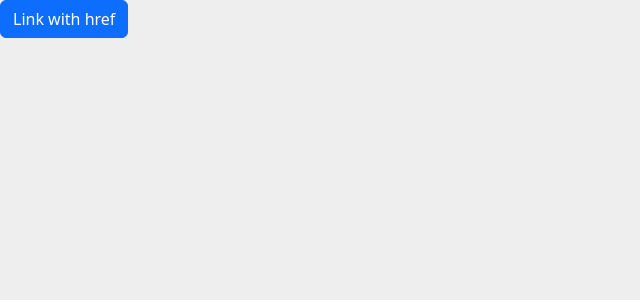
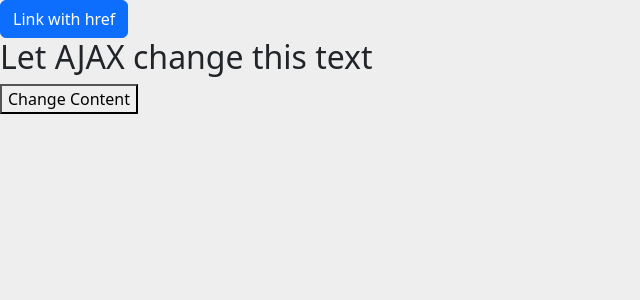
Before and after one commit to aahanmehta/squirrelz, a Flask app: page / in a window 1280 px wide. Shown: the top 300 px of the page, without its empty margins (0-640 px from the left). Run offline with Flask 3, Linux system fonts and the light colour scheme.

Commit message:
testing ajax

```diff
--- /dev/null
+++ b/app/static/js/ajax_info.txt
@@ -0,0 +1,4 @@
+<h1>AJAX</h1>
+<p>AJAX is not a programming language.</p>
+<p>AJAX is a technique for accessing web servers from a web page.</p>
+<p>AJAX stands for Asynchronous JavaScript And XML.</p>
--- a/app/static/js/state.js
+++ b/app/static/js/state.js
@@ -27,12 +27,20 @@ var checkBox = () => {
 btn.addEventListener("click", buttonFunc);
 checkbox.addEventListener("click", checkBox);
 
-const httpRequest = new XMLHttpRequest();
-function handler() {
-  // Process the server response here.
+var ajaxFunc = () => {
+  var xhttp = new XMLHttpRequest();
+  xhttp.onreadystatechange = function() {
+    if (this.readyState == 4 && this.status == 200) {
+     document.getElementById("ajaxButton").innerHTML = this.responseText;
+    }
+  };
+  xhttp.open("GET", "../ajax_info.txt", true);
+  xhttp.send();
 }
 
-httpRequest.onreadystatechange = handler;
-
-httpRequest.open("GET", "http://www.example.org/some.file", true);
-httpRequest.send();
+var ajaxButton = document.getElementById("ajaxbut");
+ajaxButton.addEventListener("click", ajaxFunc)
+//httpRequest.onreadystatechange = handler;
+//
+//httpRequest.open("GET", "http://www.example.org/some.file", true);
+//httpRequest.send();
--- a/app/templates/home.html
+++ b/app/templates/home.html
@@ -24,6 +24,11 @@
     </div>
 </div>
 
+<div id="demo">
+  <h2>Let AJAX change this text</h2>
+  <button type="button" id="ajaxbut">Change Content</button>
+</div>
+
 
 <script src="../static/js/state.js"></script>
 {% endblock %}
```
